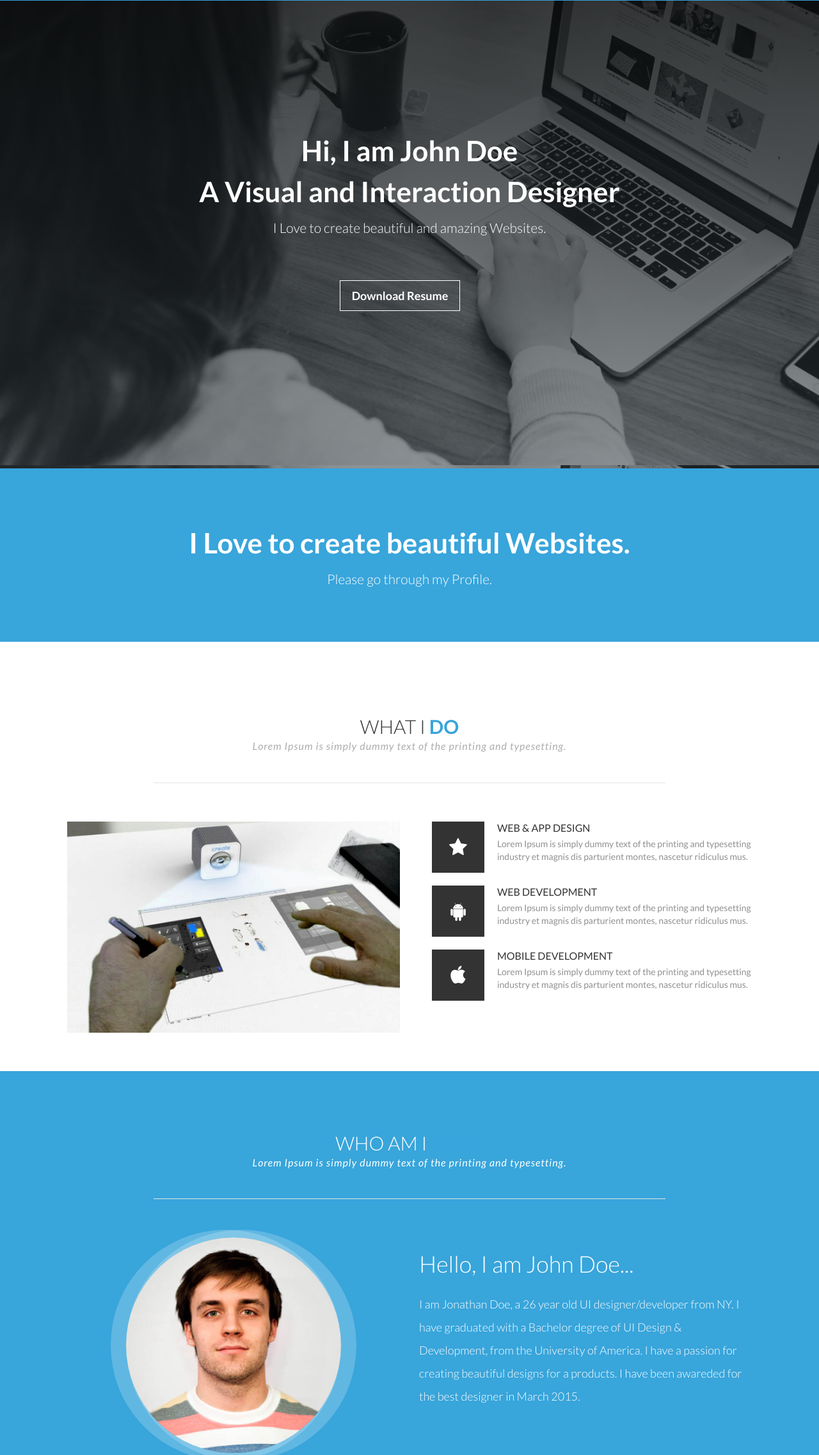
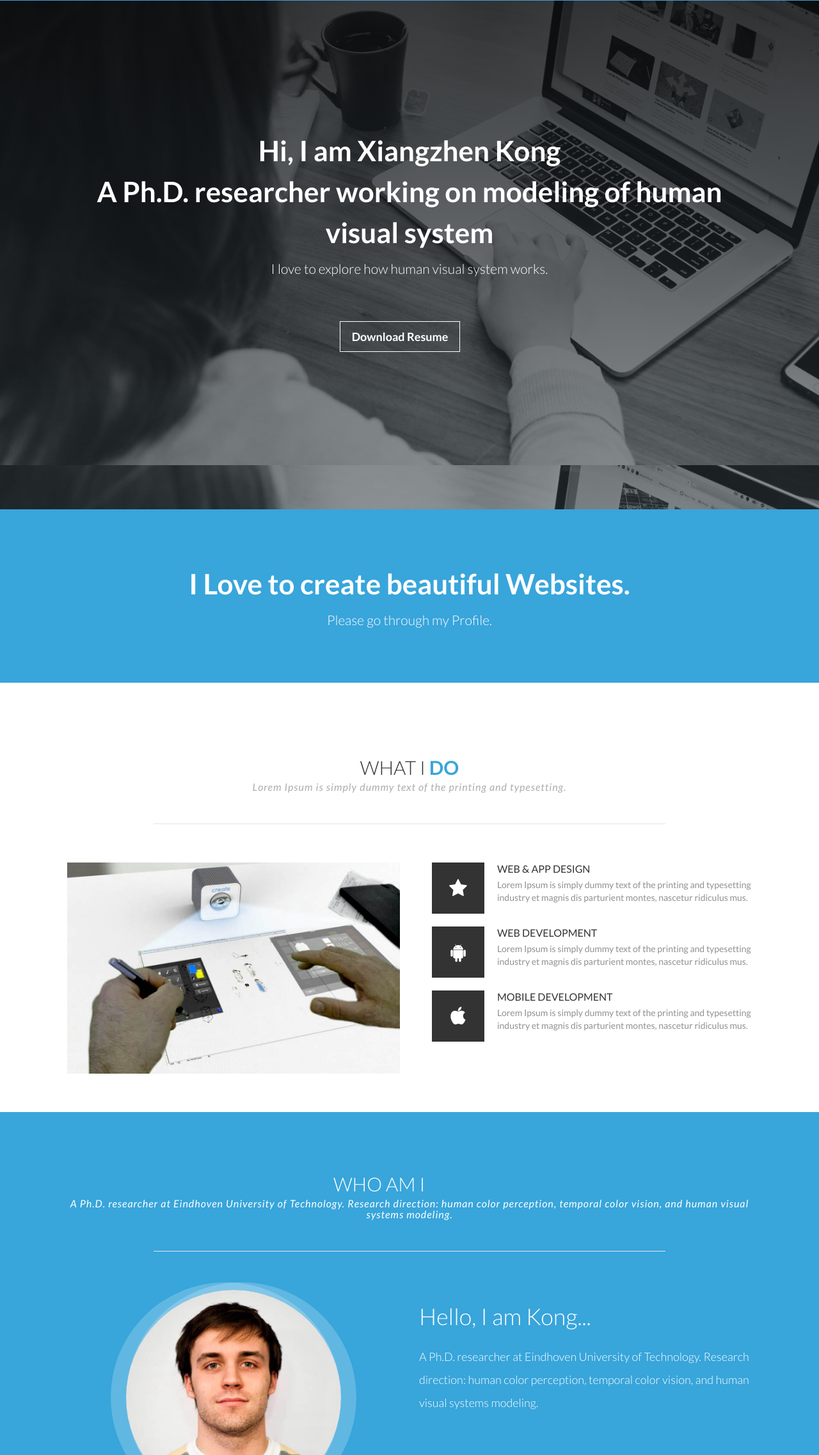
Before and after one commit to kongfundamentals/kongfundamentals.github.io, a plain HTML site: page index.html in a window 1280 px wide. Shown: the part 73-2347 px from the top of the page at 64% size. Drawn offline with nearby package versions, Linux system fonts and the light colour scheme.

Commit message:
Update name and bio etc.

```diff
--- a/index.html
+++ b/index.html
@@ -6,7 +6,7 @@
     <meta charset="u8">
     <!--[if IE]><meta http-equiv="x-ua-compatible" content="IE=9" /><![endif]-->
     <meta name="viewport" content="width=device-width, initial-scale=1">
-    <title>Johndoe Portfolio Resume Bootstrap Template | Webthemez</title>
+    <title>Kong's Portfolio website</title>
     <meta name="description" content="">
     <meta name="keywords" content="portfolio, agency, bootstrap theme, mobile responsive, template, personal">
     <meta name="author" content="webthemez.com">
@@ -84,9 +84,9 @@
         <div class="overlay"> <!-- Overlay Color -->
             <div class="container"> <!-- container -->
                 <div class="content-heading text-center"> <!-- Input Your Home Content Here -->
-                    <h1>Hi, I am John Doe</br>
-                    A Visual and Interaction Designer </h1>
-                    <p class="lead">I Love to create beautiful and amazing Websites.</p>
+                    <h1>Hi, I am Xiangzhen Kong</br>
+                    A Ph.D. researcher working on modeling of human visual system </h1>
+                    <p class="lead">I love to explore how human visual system works.</p>
                     <a href="#works" class="scroll goto-btn">Download Resume</a> <!-- Link to your portfolio section -->
                 </div><!-- End Input Your Home Content Here -->
             </div> <!-- end container -->
@@ -169,8 +169,8 @@
 	<section id="about">
  <div class="container"> <!-- container -->
             <div class="section-header">
-                <h2>Who Am I <span class="highlight"><strong>John</strong></span></h2>
-                <h5><em>Lorem Ipsum is simply dummy text of the printing and typesetting.</em></h5>
+                <h2>Who Am I <span class="highlight"><strong>Kong</strong></span></h2>
+                <h5><em>A Ph.D. researcher at Eindhoven University of Technology. Research direction: human color perception, temporal color vision, and human visual systems modeling.</em></h5>
                 <div class="fancy"><span></span></div>
             </div>
         </div><!-- end container -->
@@ -181,8 +181,8 @@
 				<img class="img-responsive img-circle img-center" src="img/about.jpg" alt="">
 			</div>
 			<div class="col-sm-6 col-sm-offset-1 scrollimation fade-left in">
-				<h1>Hello, I am John Doe...</h1>
-				<p>I am Jonathan Doe, a 26 year old UI designer/developer from NY. I have graduated with a Bachelor degree of UI Design & Development, from the University of America. I have a passion for creating beautiful designs for a products. I have been awareded for the best designer in March 2015.</p>
+				<h1>Hello, I am Kong...</h1>
+				<p>A Ph.D. researcher at Eindhoven University of Technology. Research direction: human color perception, temporal color vision, and human visual systems modeling.</p>
 
 			</div>
 		</div><!--End row -->
@@ -535,7 +535,7 @@
                         <div class="col-md-4">
                             <div class="contact-detail">
                                 <i class="fa fa-envelope-o"></i>
-                                <h4>johndoe@gmail.com</h4><!-- email add -->
+                                <h4>kongfundamentals@gmail.com</h4><!-- email add -->
                             </div>
                         </div>
 
```
